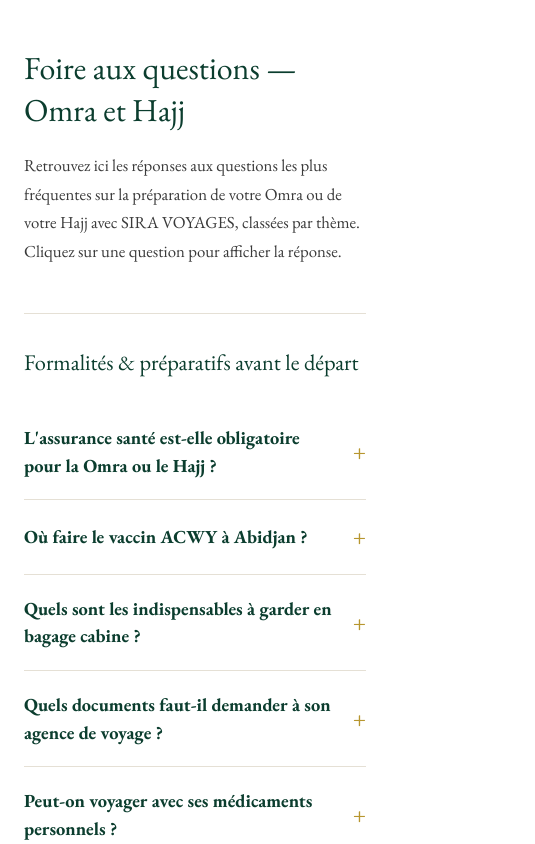
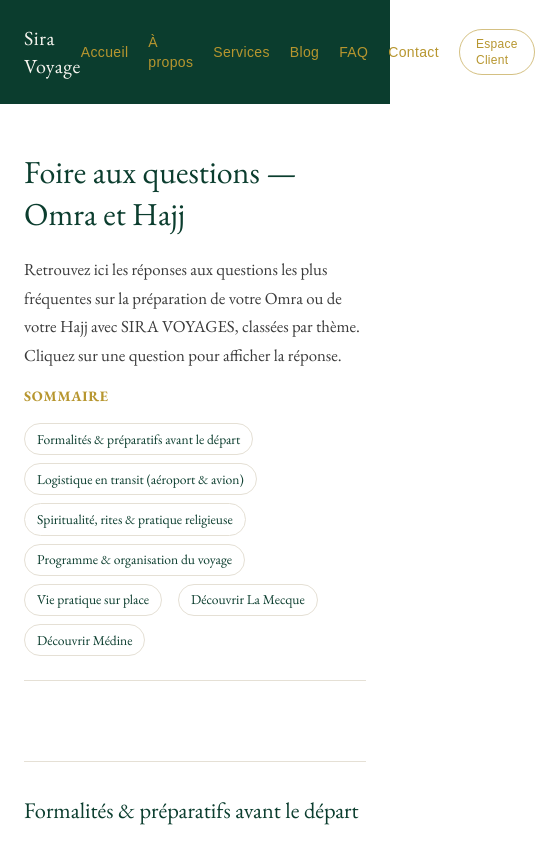
Before and after one commit to kamemismartservice-a11y/sira-voyage, a Next.js app: page /faq in a window 390 px wide. Shown: the top 844 px of the page, 535 px wide, since content can reach past the window. Built offline with nearby package versions, Linux system fonts and the light colour scheme.

Commit message:
Ajout Header sur pages communes et FAQ, lien FAQ dans le menu

```diff
--- a/app/agence-voyage-abidjan/page.tsx
+++ b/app/agence-voyage-abidjan/page.tsx
@@ -1,6 +1,9 @@
 import type { Metadata } from "next";
+import Image from "next/image";
 import Link from "next/link";
+import Header from "@/components/Header";
 import Footer from "@/components/Footer";
+import { getCommuneImage } from "@/lib/commune-images";
 
 export const metadata: Metadata = {
   title: "Agence de voyage à Abidjan | Omra, Hajj, billets et visa | SIRA VOYAGES",
@@ -11,7 +14,12 @@ export const metadata: Metadata = {
 export default function AgenceVoyageAbidjan() {
   return (
     <>
+      <Header />
       <main className="local-page">
+        <div className="local-hero-image">
+          <Image src={getCommuneImage("abidjan")} alt="Abidjan" fill className="object-cover" priority />
+        </div>
+
         <section className="local-hero">
           <h1>Agence de voyage à Abidjan : Omra, Hajj et voyages avec SIRA VOYAGES</h1>
           <p>
--- a/app/agence-voyage-grand-abidjan/page.tsx
+++ b/app/agence-voyage-grand-abidjan/page.tsx
@@ -1,6 +1,9 @@
 import type { Metadata } from "next";
+import Image from "next/image";
 import Link from "next/link";
+import Header from "@/components/Header";
 import Footer from "@/components/Footer";
+import { getCommuneImage } from "@/lib/commune-images";
 
 export const metadata: Metadata = {
   title: "Agence de voyage Grand Abidjan | Omra, Hajj, billets et transferts | SIRA VOYAGES",
@@ -26,7 +29,12 @@ const communesLiees = [
 export default function GrandAbidjanHub() {
   return (
     <>
+      <Header />
       <main className="local-page">
+        <div className="local-hero-image">
+          <Image src={getCommuneImage("grand-abidjan")} alt="Grand Abidjan" fill className="object-cover" priority />
+        </div>
+
         <section className="local-hero">
           <h1>Agence de voyage dans le Grand Abidjan : Omra, Hajj et voyages sur mesure</h1>
           <p>
--- a/app/agence-voyage/[commune]/page.tsx
+++ b/app/agence-voyage/[commune]/page.tsx
@@ -1,7 +1,10 @@
 import type { Metadata } from "next";
+import Image from "next/image";
 import Link from "next/link";
 import { notFound } from "next/navigation";
 import { communes } from "@/lib/communes-data";
+import { getCommuneImage } from "@/lib/commune-images";
+import Header from "@/components/Header";
 import Footer from "@/components/Footer";
 
 export async function generateStaticParams() {
@@ -36,7 +39,12 @@ export default async function CommunePage({
 
   return (
     <>
+      <Header />
       <main className="local-page">
+        <div className="local-hero-image">
+          <Image src={getCommuneImage(data.slug)} alt={data.nom} fill className="object-cover" priority />
+        </div>
+
         <section className="local-hero">
           <h1>{data.h1}</h1>
           {data.intro.map((paragraph, i) => (
--- a/app/faq/page.tsx
+++ b/app/faq/page.tsx
@@ -1,4 +1,5 @@
 import type { Metadata } from "next";
+import Header from "@/components/Header";
 import Footer from "@/components/Footer";
 import { blogCategories } from "@/lib/blog-categories";
 import { faqItems } from "@/lib/faq-data";
@@ -12,7 +13,8 @@ export const metadata: Metadata = {
 export default function FaqPage() {
   return (
     <>
-      <main className="local-page">
+      <Header />
+      <main className="local-page faq-page">
         <section className="local-hero">
           <h1>Foire aux questions — Omra et Hajj</h1>
           <p>
@@ -21,11 +23,28 @@ export default function FaqPage() {
           </p>
         </section>
 
+        <div className="faq-layout">
+          <nav className="faq-sommaire" aria-label="Sommaire de la FAQ">
+            <p className="faq-sommaire-title">Sommaire</p>
+            <ul>
+              {blogCategories.map((cat) => {
+                const count = faqItems.filter((f) => f.categorySlug === cat.slug).length;
+                if (count === 0) return null;
+                return (
+                  <li key={cat.slug}>
+                    <a href={`#${cat.slug}`}>{cat.label}</a>
+                  </li>
+                );
+              })}
+            </ul>
+          </nav>
+
+          <div className="faq-content">
             {blogCategories.map((cat) => {
               const items = faqItems.filter((f) => f.categorySlug === cat.slug);
               if (items.length === 0) return null;
               return (
-            <section className="local-faq" key={cat.slug}>
+                <section className="local-faq" id={cat.slug} key={cat.slug}>
                   <h2>{cat.label}</h2>
                   {items.map((item) => (
                     <details className="faq-item" key={item.slug}>
@@ -36,6 +55,8 @@ export default function FaqPage() {
                 </section>
               );
             })}
+          </div>
+        </div>
       </main>
       <Footer />
     </>
--- a/app/globals.css
+++ b/app/globals.css
@@ -360,3 +360,112 @@ body {
   color: #3a3a3a;
   line-height: 1.6;
 }
+
+/* ===== SOMMAIRE FAQ ===== */
+
+.faq-layout {
+  display: flex;
+  gap: 3rem;
+  align-items: flex-start;
+}
+
+.faq-sommaire {
+  flex: 0 0 220px;
+  position: sticky;
+  top: 2rem;
+  border-right: 1px solid #e5e0d5;
+  padding-right: 1.5rem;
+}
+
+.faq-sommaire-title {
+  font-family: var(--font-garamond), Georgia, serif;
+  font-weight: 700;
+  font-size: 0.9rem;
+  text-transform: uppercase;
+  letter-spacing: 0.05em;
+  color: #B7962F;
+  margin-bottom: 1rem;
+}
+
+.faq-sommaire ul {
+  list-style: none;
+  padding: 0;
+  margin: 0;
+}
+
+.faq-sommaire li {
+  margin-bottom: 0.85rem;
+}
+
+.faq-sommaire a {
+  color: #0B3D2E;
+  text-decoration: none;
+  font-size: 0.9rem;
+  line-height: 1.4;
+  display: block;
+  transition: color 0.2s ease;
+}
+
+.faq-sommaire a:hover {
+  color: #B7962F;
+}
+
+.faq-content {
+  flex: 1;
+  min-width: 0;
+}
+
+.faq-content .local-faq {
+  scroll-margin-top: 2rem;
+}
+
+@media (max-width: 860px) {
+  .faq-layout {
+    flex-direction: column;
+    gap: 2rem;
+  }
+
+  .faq-sommaire {
+    position: static;
+    flex: 1;
+    border-right: none;
+    border-bottom: 1px solid #e5e0d5;
+    padding-right: 0;
+    padding-bottom: 1.5rem;
+    width: 100%;
+  }
+
+  .faq-sommaire ul {
+    display: flex;
+    flex-wrap: wrap;
+    gap: 0.5rem 1rem;
+  }
+
+  .faq-sommaire li {
+    margin-bottom: 0;
+  }
+
+  .faq-sommaire a {
+    padding: 0.35rem 0.75rem;
+    border: 1px solid #e5e0d5;
+    border-radius: 20px;
+    font-size: 0.85rem;
+  }
+}
+
+/* ===== IMAGE HERO PAGES LOCALES ===== */
+
+.local-hero-image {
+  position: relative;
+  width: 100%;
+  height: 280px;
+  border-radius: 8px;
+  overflow: hidden;
+  margin-bottom: 2rem;
+}
+
+@media (max-width: 640px) {
+  .local-hero-image {
+    height: 180px;
+  }
+}
--- a/components/Header.tsx
+++ b/components/Header.tsx
@@ -11,6 +11,7 @@ export default function Header() {
         <Link href="/a-propos" className="tracking-wide text-[#B7962F] transition-opacity hover:opacity-80">À propos</Link>
         <Link href="/services" className="tracking-wide text-[#B7962F] transition-opacity hover:opacity-80">Services</Link>
         <Link href="/blog" className="tracking-wide text-[#B7962F] transition-opacity hover:opacity-80">Blog</Link>
+        <Link href="/faq" className="tracking-wide text-[#B7962F] transition-opacity hover:opacity-80">FAQ</Link>
         <Link href="/contact" className="tracking-wide text-[#B7962F] transition-opacity hover:opacity-80">Contact</Link>
         <a href="https://siravoyage.com/login" target="_blank" rel="noopener noreferrer" className="rounded-full border border-[#B7962F]/60 px-4 py-1.5 text-xs font-medium tracking-wide text-[#B7962F] transition-colors hover:bg-[#B7962F]/10 sm:text-sm">Espace Client</a>
       </nav>
--- /dev/null
+++ b/lib/commune-images.ts
@@ -0,0 +1,10 @@
+export const defaultCommuneImage = "/images/services/tourisme-excursionsabidjan.jpg";
+
+export const communeImages: Record<string, string> = {
+  // Une fois les vraies photos reçues, ajoutez une ligne par ville ici, par exemple :
+  // cocody: "/images/villes/cocody.jpg",
+};
+
+export function getCommuneImage(slug: string): string {
+  return communeImages[slug] || defaultCommuneImage;
+}
```
Lines whose indentation alone changed are shown as unchanged.
